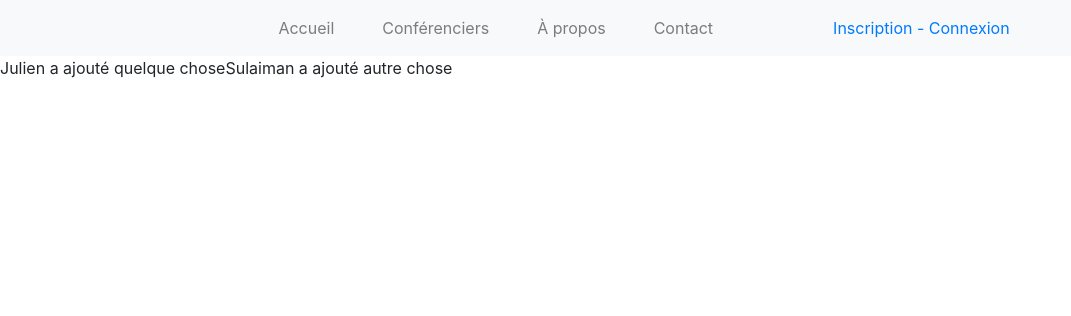
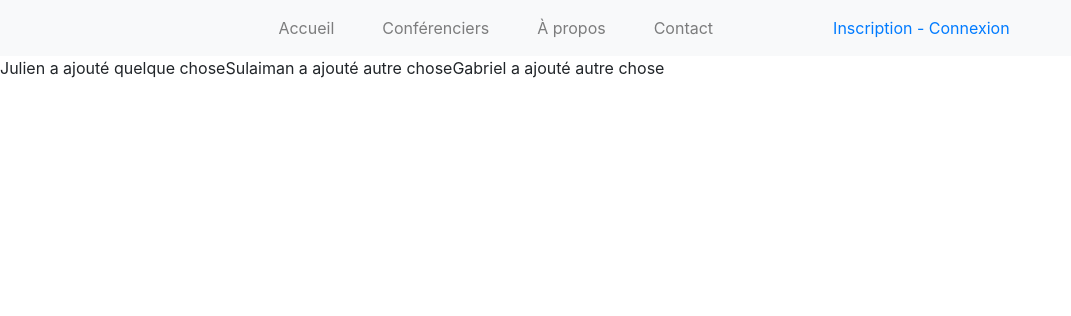
Before and after one commit to manumanmanman/JPOF, a PHP site: page /groupe-A in a window 1280 px wide. Shown: the top 316 px of the page, without its empty margins (0-1071 px from the left). Run offline with PHP 8.4, Linux system fonts and the light colour scheme.

Commit message:
modification Gabriel

```diff
--- a/groupe-A/index.php
+++ b/groupe-A/index.php
@@ -1,4 +1,5 @@
 <?php require "header.php" ?>
 <?php echo "Julien a ajouté quelque chose" ?>
 <?php echo "Sulaiman a ajouté autre chose" ?>
+<?php echo "Gabriel a ajouté autre chose" ?>
 <?php require "footer.php" ?>
```
